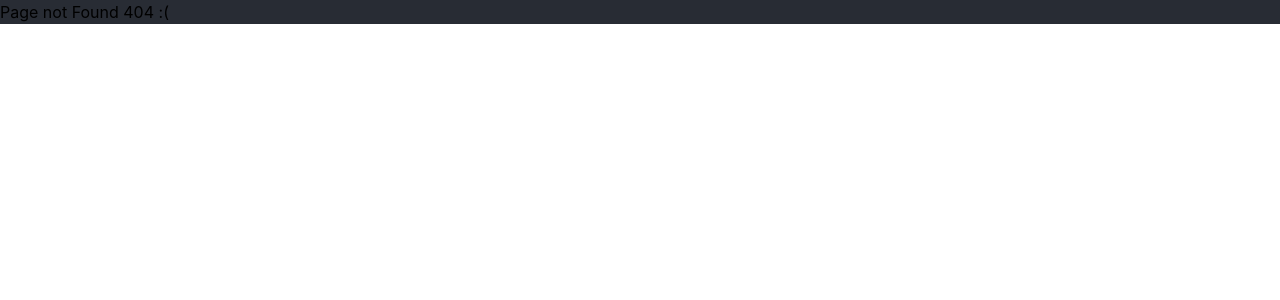
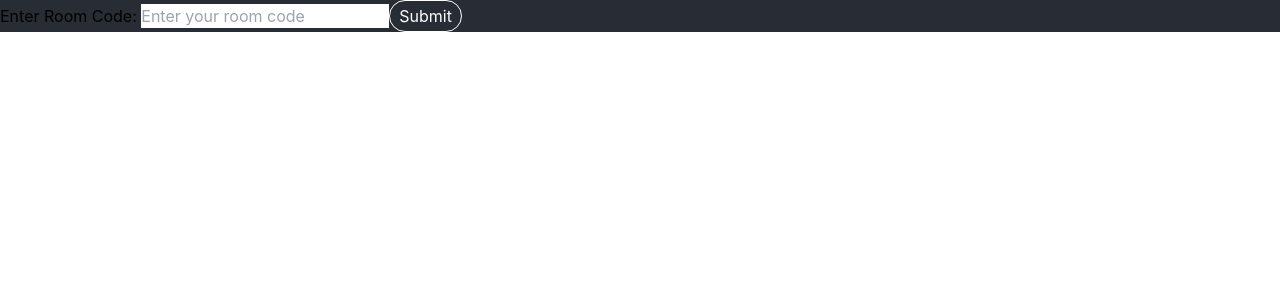
Before and after one commit to Prathyarthi/Atoms, a React (Vite) app in the folder Client/: page /live in a window 1280 px wide. Before the commit this address had no page. Shown: the top 300 px of the page. Built offline with nearby package versions, Linux system fonts and the light colour scheme.

Commit message:
Added live video conferencing

```diff
--- a/Client/package.json
+++ b/Client/package.json
@@ -10,7 +10,9 @@
     "preview": "vite preview"
   },
   "dependencies": {
+    "@zegocloud/zego-uikit-prebuilt": "^1.10.2",
     "axios": "^1.6.5",
+    "dotenv": "^16.4.4",
     "react": "^18.2.0",
     "react-dom": "^18.2.0",
     "react-router-dom": "^6.21.2"
--- a/Client/src/App.jsx
+++ b/Client/src/App.jsx
@@ -1,12 +1,13 @@
 import "./App.css";
-import { Routes, Route } from 'react-router-dom';
-//components
 import Home from './components/Home';
 import SignIn from './components/SignIn';
 import SignUp from './components/SignUp';
 import ResetPassword from './components/ResetPassword';
 import ForgotPassword from './components/ForgotPassword';
 import PageNotFound from './components/PageNotFound';
+import RoomPage from "./pages/RoomPage";
+import { Route, Routes } from "react-router-dom";
+import Room from "./pages/Room";
 
 function App() {
   return (
@@ -16,6 +17,8 @@ function App() {
         <Route path="/signin" element={<SignIn />} />
         <Route path="/signup" element={<SignUp />} />
         <Route path="/forgot-password" element={<ForgotPassword />} />
+        <Route path="/live" element={<Room />} />
+        <Route path="/room/:roomId" element={<RoomPage />} />
         <Route
           path="/reset-password/:resetPasswordToken"
           element={<ResetPassword />}
--- /dev/null
+++ b/Client/src/pages/Room.jsx
@@ -0,0 +1,30 @@
+import React from "react";
+import { useState } from "react";
+import { useNavigate } from "react-router-dom";
+// import Layout from "../../Layout/Layout";
+const Room = () => {
+    const [Roomcode, setRoomcode] = useState('');
+    const navigate = useNavigate();
+
+    const handleSubmit = (ev) => {
+        ev.preventDefault()
+        navigate(`/room/${Roomcode}`);
+    }
+    return (
+        // <Layout>
+            <div className="h-[100vh] flex justify-center items-center">
+                <div className="h-[30vh] w-[30vw] flex items-center justify-center border border-black shadow-2xl">
+                    <form onSubmit={handleSubmit} className="block">
+                        <div>
+                            <label className="block text-3xl text-white">Enter Room Code: </label>
+                            <input type="text" value={Roomcode} onChange={(e) => setRoomcode(e.target.value)} required placeholder="Enter your room code" className="w-[100%] p-2 m-2 bg-white text-black" />
+                            <button type="submit" className="bg-white p-2 rounded-xl text-blue-500 font-bold">Submit</button>
+                        </div>
+                    </form>
+                </div>
+            </div>
+        // </Layout>
+    )
+}
+
+export default Room;
--- /dev/null
+++ b/Client/src/pages/RoomPage.jsx
@@ -0,0 +1,40 @@
+import React from "react";
+import { useParams } from "react-router-dom";
+import { ZegoUIKitPrebuilt } from '@zegocloud/zego-uikit-prebuilt';
+// import { config } from 'dotenv'
+// config({
+//     path: '../.env'
+// })
+// import Layout from "../../Layout/Layout";
+
+const RoomPage = () => {
+    const { roomId } = useParams();
+
+    const myMeeting = async (element) => {
+        const appID = 1967074976;
+        const serverSecret = "";
+        const kitToken = ZegoUIKitPrebuilt.generateKitTokenForTest(appID, serverSecret, roomId, Date.now().toString(), 'Atoms')
+
+
+        const zp = ZegoUIKitPrebuilt.create(kitToken);
+        zp.joinRoom({
+            container: element,
+            scenario: {
+                mode: ZegoUIKitPrebuilt.Tele,
+            },
+        })
+    };
+
+
+    return (
+        // <Layout>
+        <div className="">
+            <div className="room-page">
+                <div ref={myMeeting}></div>
+            </div>
+        </div>
+        // </Layout>
+    )
+}
+
+export default RoomPage;
```
Also changed, not shown: Client/src/components/Navbar.jsx (line endings or trailing spaces), 2 other files (tests, documents, lock files or other folders).
